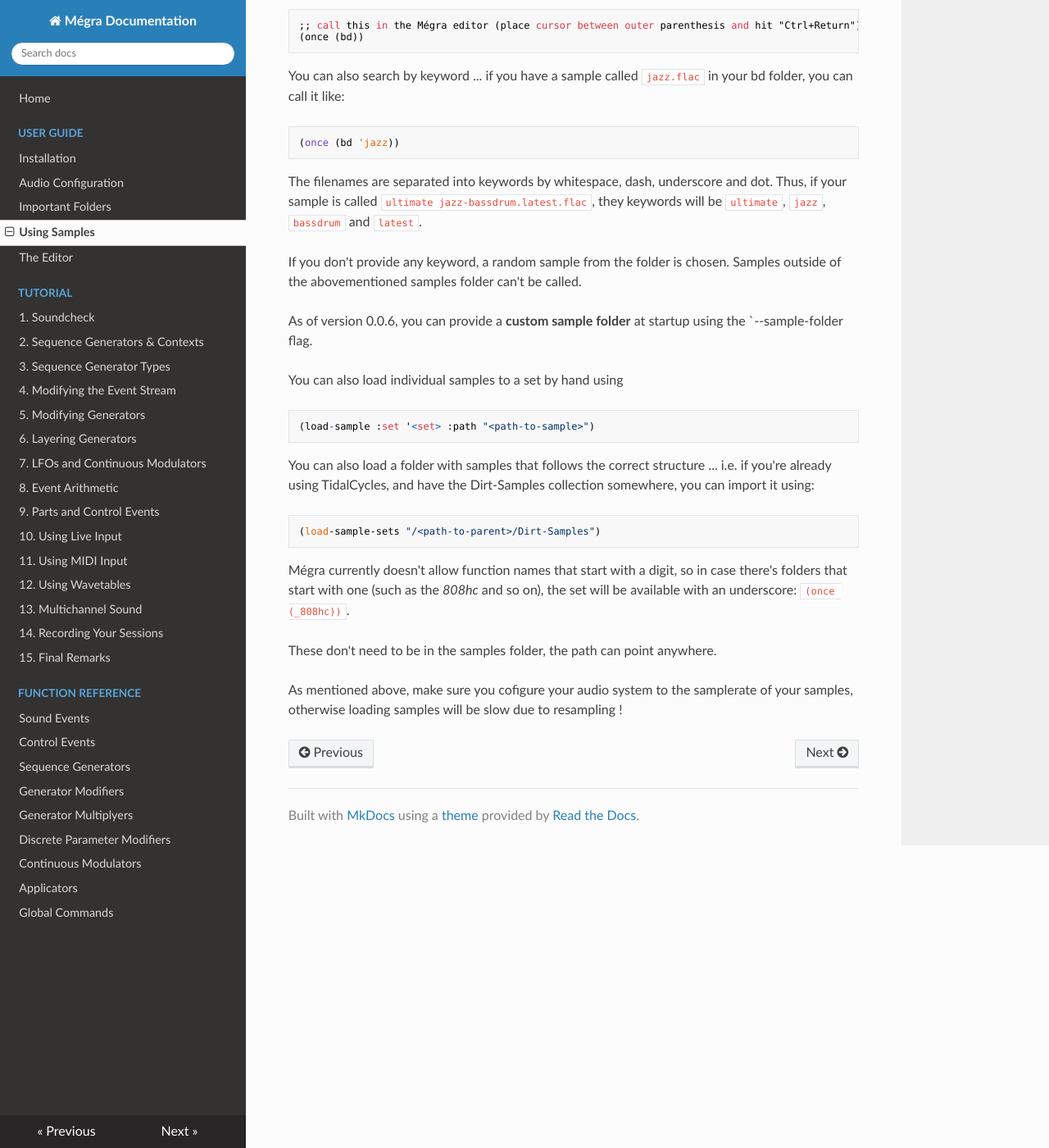
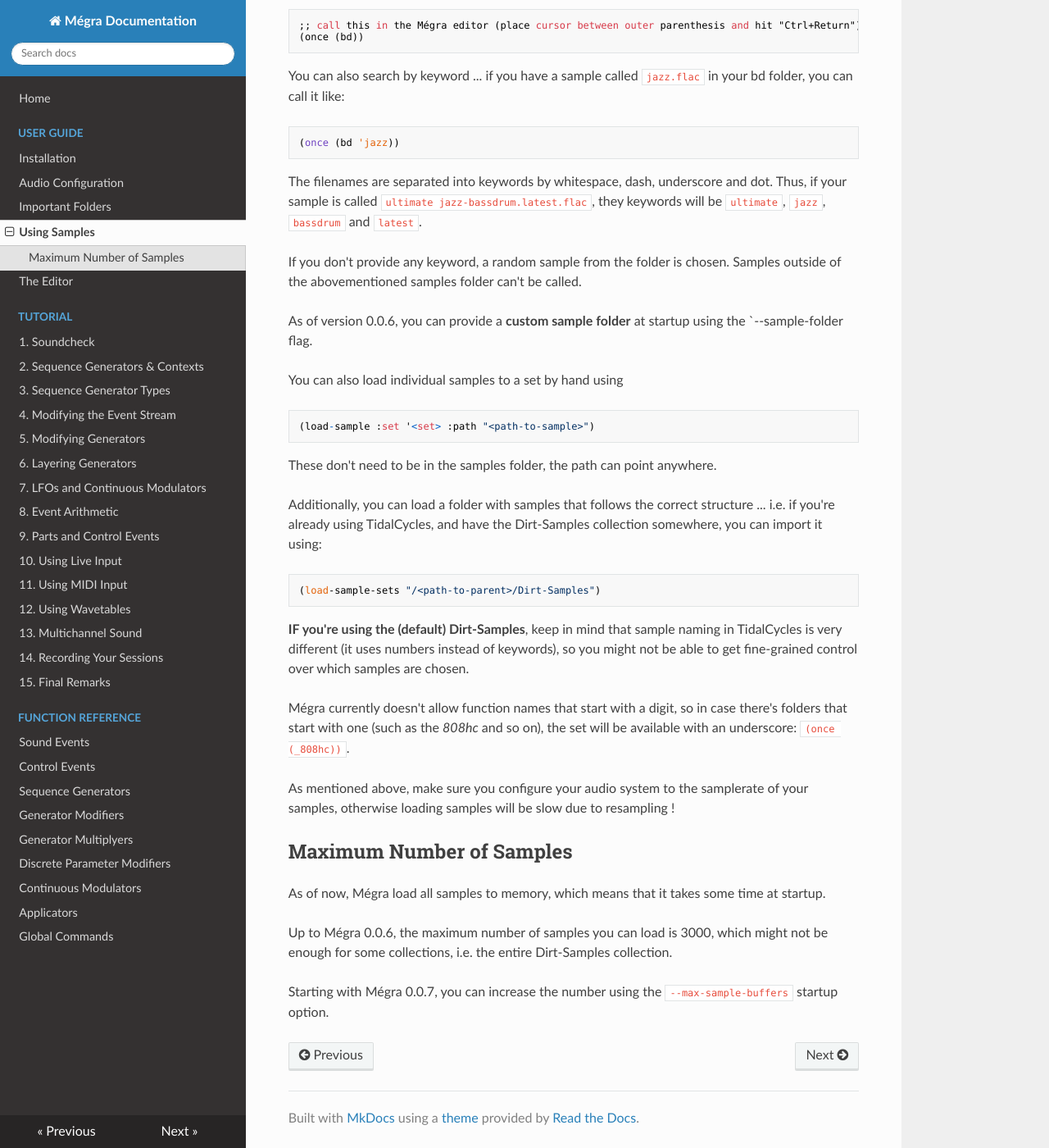
Before and after one commit to the-drunk-coder/megra-doc, an MkDocs documentation site: the page built from docs/using-samples.md, in a window 1280 px wide and 1400 px high, scrolled down 545 px. Shown: the whole window at 82% size. Built offline with MkDocs 1.6.1, drawn with Linux system fonts in a browser that asks for light colours; nearby versions of some CDN libraries.

Commit message:
add hint about samples

````diff
--- a/docs/using-samples.md
+++ b/docs/using-samples.md
@@ -34,15 +34,27 @@ You can also load individual samples to a set by hand using
 (load-sample :set '<set> :path "<path-to-sample>")
 ```
 
-You can also load a folder with samples that follows the correct structure ... i.e. if you're already using TidalCycles, and have the Dirt-Samples collection
+These don't need to be in the samples folder, the path can point anywhere.
+
+Additionally, you can load a folder with samples that follows the correct structure ... i.e. if you're already using TidalCycles, and have the Dirt-Samples collection
 somewhere, you can import it using:
 
 ```
 (load-sample-sets "/<path-to-parent>/Dirt-Samples")
 ```
+
+**IF you're using the (default) Dirt-Samples**, keep in mind that sample naming in TidalCycles is very different (it uses numbers instead of keywords),
+so you might not be able to get fine-grained control over which samples are chosen.
+
 Mégra currently doesn't allow function names that start with a digit, so in case there's folders that start with one (such as the *808hc* and so on),
 the set will be available with an underscore: `(once (_808hc))`.
 
-These don't need to be in the samples folder, the path can point anywhere.
+As mentioned above, make sure you configure your audio system to the samplerate of your samples, otherwise loading samples will be slow due to resampling !
 
-As mentioned above, make sure you cofigure your audio system to the samplerate of your samples, otherwise loading samples will be slow due to resampling !
+## Maximum Number of Samples
+
+As of now, Mégra load all samples to memory, which means that it takes some time at startup.
+
+Up to Mégra 0.0.6, the maximum number of samples you can load is 3000, which might not be enough for some collections, i.e. the entire Dirt-Samples collection.
+
+Starting with Mégra 0.0.7, you can increase the number using the `--max-sample-buffers` startup option.
````
